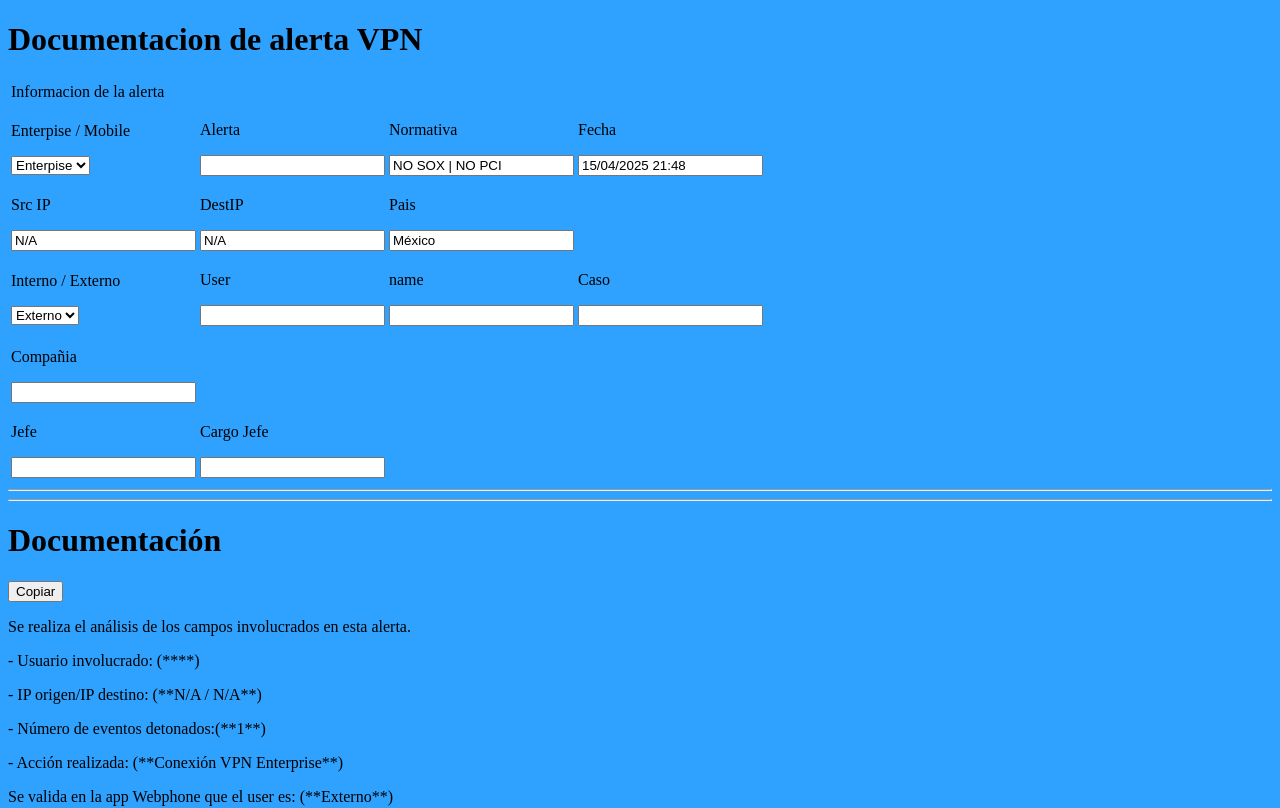
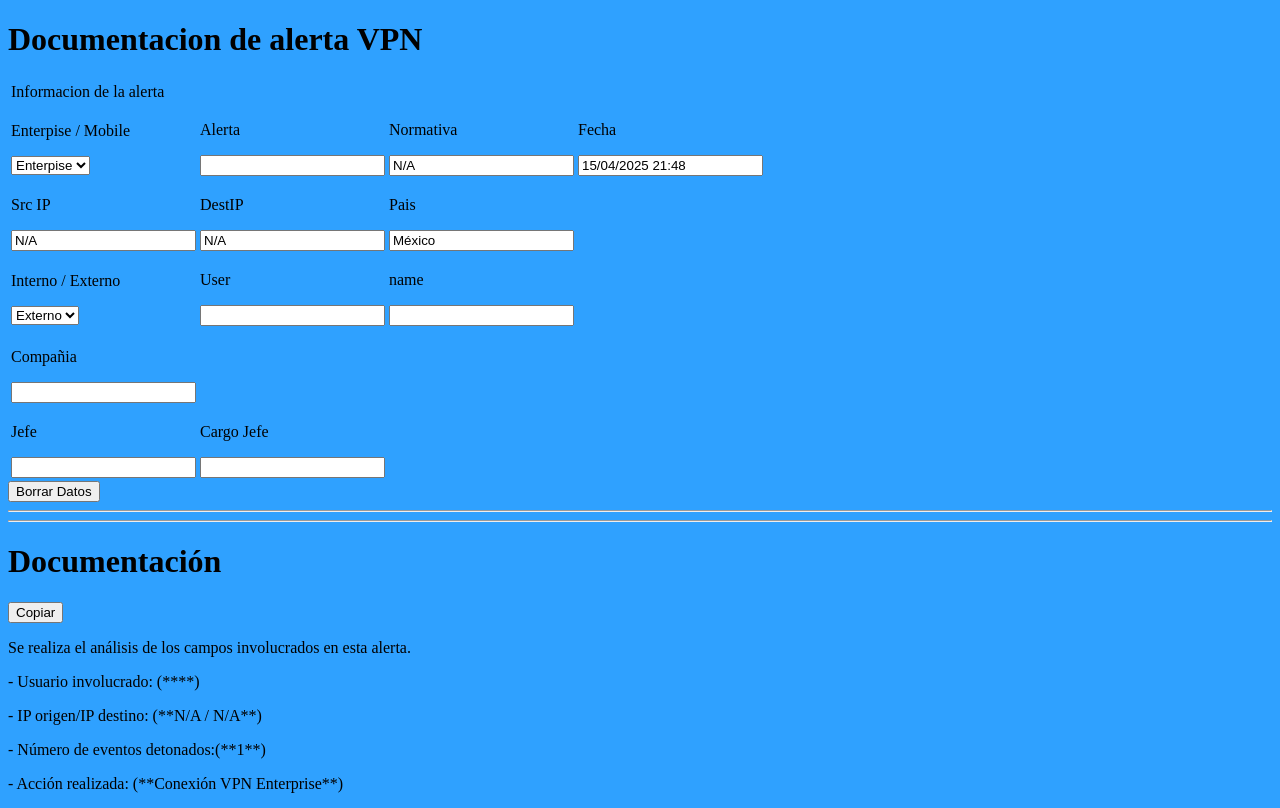
Before and after one commit to dc10r/Alarm-attention, an Angular app: page /vpns in a window 1280 px wide. Shown: the top 808 px of the page. Built offline with nearby package versions, Linux system fonts and the light colour scheme.

Commit message:
´Version1.3.1´

```diff
--- a/src/app/footer/footer.component.html
+++ b/src/app/footer/footer.component.html
@@ -15,7 +15,15 @@
     <tr>
         <td colspan="3"><p>{{alerta()}}_{{user()}}_{{ip()}}</p></td>
     </tr>
+    <tr>
+      <td colspan="3"><p>{{alerta()}}_{{user()}}</p></td>
+    </tr>
+</table>
+<div>
+<button (click)="deleteData()">
+    {{ borrado ? 'Datos Borrados!' : 'Borrar Datos' }}
+</button>
+</div>
 
-</table>
 
 <p>Title icon by Freepik</p>
--- a/src/app/footer/footer.component.ts
+++ b/src/app/footer/footer.component.ts
@@ -11,6 +11,15 @@ alerta = signal('N/A');
 user =signal('N/A');
 ip =signal('N/A');
 
+ borrado= false
+
+deleteData(){
+  this.alerta.set('');
+  this.user.set('');
+  this.ip.set('');
+  this.borrado= true;
+  setTimeout(() => this.borrado = false, 2000);
+}
 
 alertaChangeHandler (event: Event) {
       const input = event.target as HTMLInputElement;
--- a/src/app/pages/abc/abc.component.html
+++ b/src/app/pages/abc/abc.component.html
@@ -6,8 +6,6 @@
         <input type="text" [value]="fecha()" (input)="fechaChangeHandler($event)"></td>
         <td>Alerta <br>
         <input type="text" [value]="alerta()" (input)="alertaChangeHandler($event)"></td>
-        <td>Aplicaci&oacute;n <br>
-        <input type="text" [value]="aplicacion()" (input)="aplicacionChangeHandler($event)"></td>
         <td>Normativa <br>
         <input type="text" [value]="normativa()" (input)="normativaChangeHandler($event)"></td>
 
@@ -28,6 +26,12 @@
     </tr>
 </table>
 </div>
+<div>
+<button (click)="deleteData()">
+    {{ borrado ? 'Borrados!' : 'Borrar Datos' }}
+</button>
+</div>
+
 <br>
 <hr>
 <h1>Correo</h1>
--- a/src/app/pages/abc/abc.component.ts
+++ b/src/app/pages/abc/abc.component.ts
@@ -23,16 +23,31 @@ usrej =signal('');
 usrafectados =signal('');
 accion =signal('');
 
+borrado= false
 
-    aplicacionChangeHandler (event: Event) {
-      const input = event.target as HTMLInputElement;
-      const newValue = input.value.trim();
-      this.aplicacion.set(newValue);
-    };
+deleteData(){
+  this.aplicacion.set('');
+  this.alerta.set('');
+  this.fecha.set('');
+  this.host.set('');
+  this.nombreusr.set('');
+  this.usrej.set('');
+  this.normativa.set('');
+  this.accion.set('');
+  this.usrafectados.set('');
+  this.borrado= true;
+  setTimeout(() => this.borrado = false, 2000);
+}
+
+
+
     alertaChangeHandler (event: Event) {
       const input = event.target as HTMLInputElement;
       const newValue = input.value.trim();
       this.alerta.set(newValue);
+
+      const appName = newValue.split(': ')[0];
+      this.aplicacion.set(appName);
     };
     fechaChangeHandler (event: Event) {
       const input = event.target as HTMLInputElement;
--- a/src/app/pages/acps/acps.component.html
+++ b/src/app/pages/acps/acps.component.html
@@ -24,6 +24,11 @@
         <input type="text" [value]="accion()" (input)="accionChangeHandler($event)"></td>
     </tr>
     </table>
+</div>
+<div>
+<button (click)="deleteData()">
+    {{ borrado ? 'Borrados!' : 'Borrar Datos' }}
+</button>
 </div>
 
 <hr>
--- a/src/app/pages/acps/acps.component.ts
+++ b/src/app/pages/acps/acps.component.ts
@@ -12,7 +12,7 @@ export class AcpsComponent {
 @Input() atendido_Por!: String;
 
 
-aplicacion = signal('Windows,lunix, etc');
+aplicacion = <string>('Windows,lunix, etc');
 alerta =signal('alerta');
 fecha =signal('2025-05-20 08:00');
 host =signal('N/A');
@@ -22,15 +22,28 @@ ipdest =signal('');
 iporg =signal('');
 accion =signal('');
 
-    aplicacionChangeHandler (event: Event) {
-      const input = event.target as HTMLInputElement;
-      const newValue = input.value.trim();
-      this.aplicacion.set(newValue);
-    };
+borrado= false
+
+deleteData(){
+  this.alerta.set('');
+  this.fecha.set('');
+  this.host.set('');
+  this.nombreusr.set('');
+  this.usrej.set('');
+  this.ipdest.set('');
+  this.iporg.set('');
+  this.accion.set('');
+  this.borrado= true;
+  setTimeout(() => this.borrado = false, 2000);
+}
+
+
     alertaChangeHandler (event: Event) {
       const input = event.target as HTMLInputElement;
       const newValue = input.value.trim();
       this.alerta.set(newValue);
+      const aplicacion = this.alerta().split(': ')[0];
+
     };
     fechaChangeHandler (event: Event) {
       const input = event.target as HTMLInputElement;
@@ -114,4 +127,8 @@ const blob = new Blob([text], { type: 'text/html' });
     this.copiado= true;
     setTimeout(() => this.copiado = false, 2000);
 }
+
+
+
+
 }
--- a/src/app/pages/bruteforce/bruteforce.component.html
+++ b/src/app/pages/bruteforce/bruteforce.component.html
@@ -23,6 +23,12 @@
     </tr>
     </table>
 </div>
+<div>
+<button (click)="deleteData()">
+    {{ borrado ? 'Borrados!' : 'Borrar Datos' }}
+</button>
+</div>
+
 <hr>
 <h1>Correo</h1>
 <button (click)="copyContent(textToCopy)">
--- a/src/app/pages/bruteforce/bruteforce.component.ts
+++ b/src/app/pages/bruteforce/bruteforce.component.ts
@@ -20,6 +20,22 @@ usrej =signal('');
 ipdest =signal('');
 iporg =signal('');
 accion =signal('');
+
+borrado= false
+
+deleteData(){
+  this.aplicacion.set('');
+  this.alerta.set('');
+  this.fecha.set('');
+  this.host.set('');
+  this.nombreusr.set('');
+  this.usrej.set('');
+  this.ipdest.set('');
+  this.iporg.set('');
+  this.accion.set('');
+  this.borrado= true;
+  setTimeout(() => this.borrado = false, 2000);
+}
 
     aplicacionChangeHandler (event: Event) {
       const input = event.target as HTMLInputElement;
--- a/src/app/pages/vpns/vpns.component.html
+++ b/src/app/pages/vpns/vpns.component.html
@@ -61,10 +61,6 @@
             <p>name</p>
             <input type="text" [value]="name()" (input)="nameChangeHandler($event)">
         </td>
-            <td>
-                <p>Caso</p>
-                <input type="text" [value]="caso()" (input)="casoChangeHandler($event)">
-            </td>
 
     </tr>
     </tbody>
@@ -144,6 +140,12 @@
 </table>
 
 </div>
+<div>
+<button (click)="deleteData()">
+    {{ borrado ? 'Borrados!' : 'Borrar Datos' }}
+</button>
+</div>
+
 
 <hr>
 <!--Generación de correo -->
@@ -315,3 +317,16 @@
 </div>
 
 <hr>
+
+<h1>Docuementacion</h1>
+
+<p> Se realiza el análisis de la IP Origen (**{{SrcIp()}}**), en la herramienta Cisco Talos, donde se determina que la IP pertenece a (**{{pais()}}**).</p>
+<p> Se realiza el análisis de la IP Origen (**{{SrcIp()}}**), en la herramienta Virus Total, donde se determina que la IP pertenece a (**{{pais()}}**).</p>
+<p> Se realiza el análisis de la IP Origen (**{{SrcIp()}}**), en la herramienta IBM X-Force, donde se determina que la IP pertenece a (**{{pais()}}**).</p>
+
+<p>Cisco_Talos_{{SrcIp()}}</p>
+<p>IBM_X_Force_{{SrcIp()}}</p>
+<p>Virus_Total_{{SrcIp()}}</p>
+<p>WEBPHONE_{{user()}}</p>
+
+<hr>
--- a/src/app/pages/vpns/vpns.component.ts
+++ b/src/app/pages/vpns/vpns.component.ts
@@ -13,7 +13,6 @@ export class VpnsComponent {
 @Input() atendido_Por!: String;
 
 
-  caso=signal('');
   pais= signal('México');
   destIP = signal('N/A');
   SrcIp=signal('N/A');
@@ -27,6 +26,10 @@ export class VpnsComponent {
   bjrcargo = signal('');
   VacacionesDoc=signal('N/A');
   estaVac = signal('NO');
+  hostorg= signal('N/A');
+  fecha = signal('15/04/2025 21:48');
+  Normativa=signal('N/A');
+  alertype=signal('');
 
   car = signal<string>('Externo');
   cars: string[] = ['Externo', 'Interno'];
@@ -38,28 +41,33 @@ export class VpnsComponent {
   negocios: string[] = ['Enterpise', 'Mobile'];
 
 
-  lineaNegocio= signal('');
-  tecnologiauser= signal('THE HIVE');
-  hostorg= signal('N/A');
-  fecha = signal('15/04/2025 21:48');
-  notificacionAlerta= signal('15/04/2025 21:48');
-  cierreAlerta= signal('15/04/2025 21:48');
-  currentuser = signal('David Cruz');
-  spk=signal('');
-  alertype=signal('');
-  categoria=signal('VPN');
-  status=signal('CLOSED');
-  Clasifiacion=signal('VERDADERO POSITIVO');
-  Ingt1=signal('David Cruz');
-  Ingt2=signal('Oscar de Los Santos');
-  super=signal('Daniel Sanchez');
-  turno=signal('NOCTURNO');
-  Normativa=signal('NO SOX | NO PCI');
-  Criticidad=signal('Alta');
-  hostdest=signal('N/A');
+  borrado= false
 
-  alert = {};
+deleteData(){
+  this.pais.set('México');
+  this.destIP.set('');
+  this.SrcIp.set('');
+  this.user.set('');
+  this.name.set('');
+  this.cargo.set('');
+  this.jefe.set('');
+  this.cargojefe.set('');
+  this.bpjrname.set('');
+  this.bjrcargo.set('');
+  this.VacacionesDoc.set('');
+  this.hostorg.set('');
+  this.fecha.set('');
+  this.Normativa.set('');
+  this.alertype.set('');
+  this.borrado= true;
+  setTimeout(() => this.borrado = false, 2000);
+}
 
+  alertypeChangeHandler (event: Event) {
+    const input = event.target as HTMLInputElement;
+    const newValue = input.value.trim();
+    this.alertype.set(newValue);
+  };
 
   estaVacChangeHandler (event: Event) {
     const input = event.target as HTMLInputElement;
@@ -67,56 +75,10 @@ export class VpnsComponent {
     this.estaVac.set(newValue);
   };
 
-
-
-
-
-  spkChangeHandler (event: Event) {
-    const input = event.target as HTMLInputElement;
-    const newValue = input.value.trim();
-    this.spk.set(newValue);
-  };
-
-  casoChangeHandler (event: Event) {
-    const input = event.target as HTMLInputElement;
-    const newValue = input.value.trim();
-    this.caso.set(newValue);
-  };
-
-  alertypeChangeHandler (event: Event) {
-    const input = event.target as HTMLInputElement;
-    const newValue = input.value.trim();
-    this.alertype.set(newValue);
-  };
-
-  categoriaChangeHandler (event: Event) {
-    const input = event.target as HTMLInputElement;
-    const newValue = input.value.trim();
-    this.categoria.set(newValue);
-  };
-
-  statusChangeHandler (event: Event) {
-    const input = event.target as HTMLInputElement;
-    const newValue = input.value.trim();
-    this.status.set(newValue);
-  };
-
-  turnoChangeHandler (event: Event) {
-    const input = event.target as HTMLInputElement;
-    const newValue = input.value.trim();
-    this.turno.set(newValue);
-  };
-
   normaChangeHandler (event: Event) {
     const input = event.target as HTMLInputElement;
     const newValue = input.value.trim();
     this.Normativa.set(newValue);
-  };
-
-  criticidadChangeHandler (event: Event) {
-    const input = event.target as HTMLInputElement;
-    const newValue = input.value;
-    this.Criticidad.set(newValue);
   };
 
   hostorgChangeHandler (event: Event) {
@@ -135,14 +97,6 @@ export class VpnsComponent {
     this.SrcIp.set(newValue);
   };
 
-  hostdestChangeHandler (event: Event) {
-    const input = event.target as HTMLInputElement;
-    let newValue = input.value;
-    newValue = input.value.trim();
-    newValue = newValue.replace(/[\[\]\(\)\{\}]/g, '');
-    this.hostdest.set(newValue);
-  };
-
   destipChangeHandler (event: Event) {
     const input = event.target as HTMLInputElement;
     let newValue = input.value;
@@ -155,18 +109,6 @@ export class VpnsComponent {
     const input = event.target as HTMLInputElement;
     const newValue = input.value.trim();
     this.fecha.set(newValue);
-  };
-
-  notalertChangeHandler (event: Event) {
-    const input = event.target as HTMLInputElement;
-    const newValue = input.value.trim();
-    this.notificacionAlerta.set(newValue);
-  };
-
-  cierrealChangeHandler (event: Event) {
-    const input = event.target as HTMLInputElement;
-    const newValue = input.value.trim();
-    this.cierreAlerta.set(newValue);
   };
 
   userChangeHandler (event: Event) {
@@ -217,46 +159,10 @@ export class VpnsComponent {
     this.bjrcargo.set(newValue);
   };
 
-  linnegChangeHandler (event: Event) {
-    const input = event.target as HTMLInputElement;
-    const newValue = input.value.trim();
-    this.lineaNegocio.set(newValue);
-  };
-
-  tecChangeHandler (event: Event) {
-    const input = event.target as HTMLInputElement;
-    const newValue = input.value.trim();
-    this.tecnologiauser.set(newValue);
-  };
-
-  clasifiChangeHandler (event: Event) {
-    const input = event.target as HTMLInputElement;
-    const newValue = input.value.trim();
-    this.Clasifiacion.set(newValue);
-  };
-
   vacaionesDocChangeHandler (event: Event) {
     const input = event.target as HTMLInputElement;
     const newValue = input.value.trim();
     this.VacacionesDoc.set(newValue);
-  };
-
-  ingt1ChangeHandler (event: Event) {
-    const input = event.target as HTMLInputElement;
-    const newValue = input.value.trim();
-    this.Ingt1.set(newValue);
-  };
-
-  ingt2ChangeHandler (event: Event) {
-    const input = event.target as HTMLInputElement;
-    const newValue = input.value.trim();
-    this.Ingt2.set(newValue);
-  };
-
-  superChangeHandler (event: Event) {
-    const input = event.target as HTMLInputElement;
-    const newValue = input.value.trim();
-    this.super.set(newValue);
   };
 
   paisChangeHandler (event: Event) {
@@ -264,7 +170,6 @@ export class VpnsComponent {
     const newValue = input.value.trim();
     this.pais.set(newValue);
   };
-
 
     copiado = false;
 
@@ -316,30 +221,7 @@ doccopyContent(element: HTMLElement) {
   });
 }
 
-
-
-
-
-
-
-
-
-
-
-
-
-
-
-
-
-
-
-
-
-
-
-
-  Keydownhandler (event: KeyboardEvent){
+Keydownhandler (event: KeyboardEvent){
     const input = event.target as HTMLInputElement;
   };
 
--- a/src/app/pages/window/window.component.html
+++ b/src/app/pages/window/window.component.html
@@ -25,6 +25,6 @@
 <app-vpns *ngSwitchCase="'VPN'" [tiempo]="tiempo()" [atendido_Por]="atendido_Por()"></app-vpns>
 <app-acps *ngSwitchCase="'ACPS'" [tiempo]="tiempo()" [atendido_Por]="atendido_Por()"></app-acps>
 <app-abc *ngSwitchCase="'ABC'" [tiempo]="tiempo()" [atendido_Por]="atendido_Por()"></app-abc>
-<app-bruteforce *ngSwitchCase="'Brute Force'" [tiempo]="tiempo()" [atendido_Por]="atendido_Por()"></app-bruteforce>
+<app-bruteforce *ngSwitchCase="'Brute Force (.50/.100)'" [tiempo]="tiempo()" [atendido_Por]="atendido_Por()"></app-bruteforce>
 
 </div>
--- a/src/app/pages/window/window.component.ts
+++ b/src/app/pages/window/window.component.ts
@@ -15,7 +15,7 @@ import { BruteforceComponent } from "../bruteforce/bruteforce.component";
 export class WindowComponent {
 
   alerta= signal<string>('Inicio');
-  alertas: string[] = ['Inicio','VPN', 'ABC', 'ACPS','Brute Force'];
+  alertas: string[] = ['Inicio','VPN', 'ABC', 'ACPS','Brute Force (.50/.100)'];
 
 
   tiempo = signal<string>('Buenos días');
```
Also changed, not shown: 1 other file (tests, documents, lock files or other folders).
